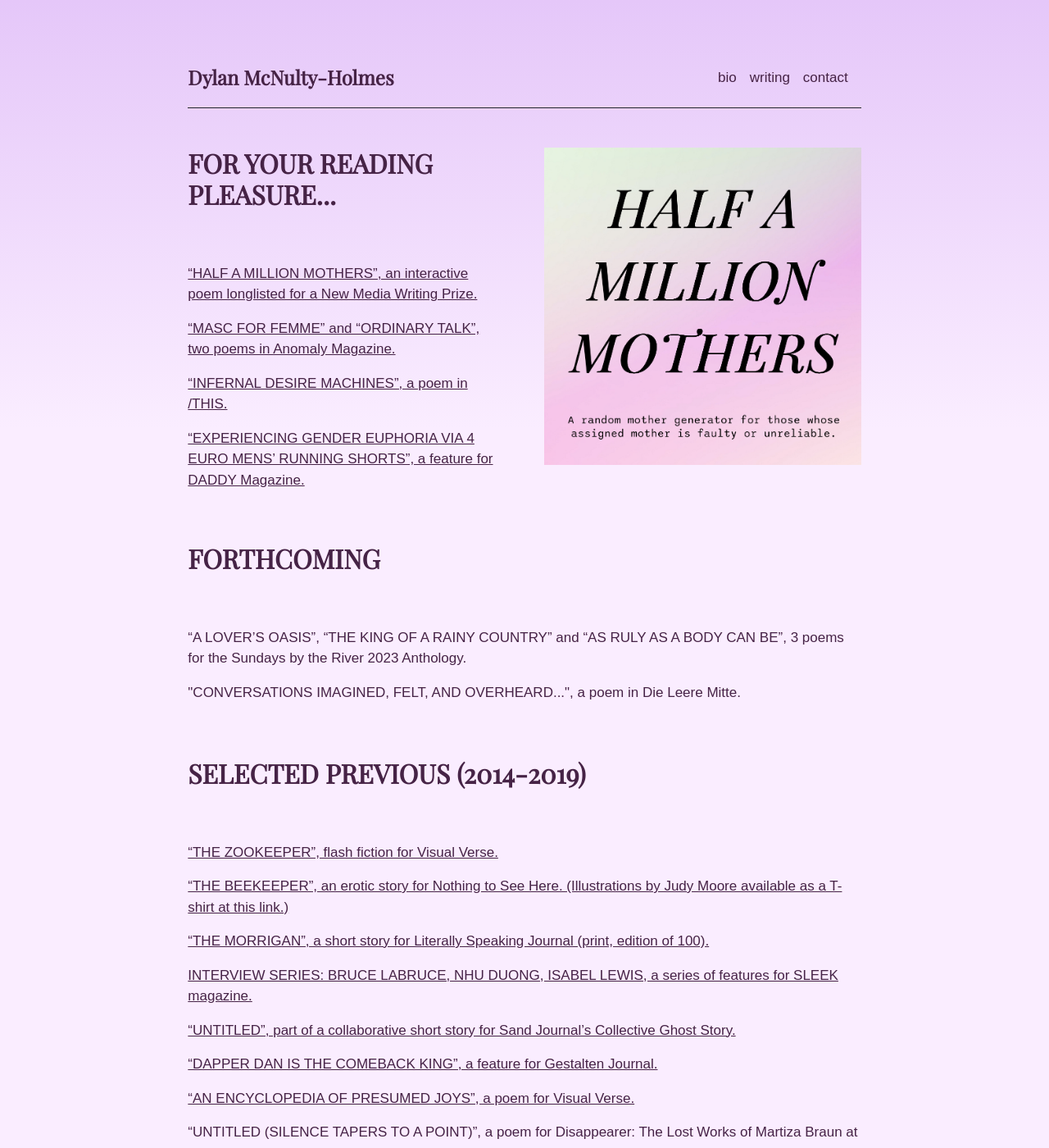
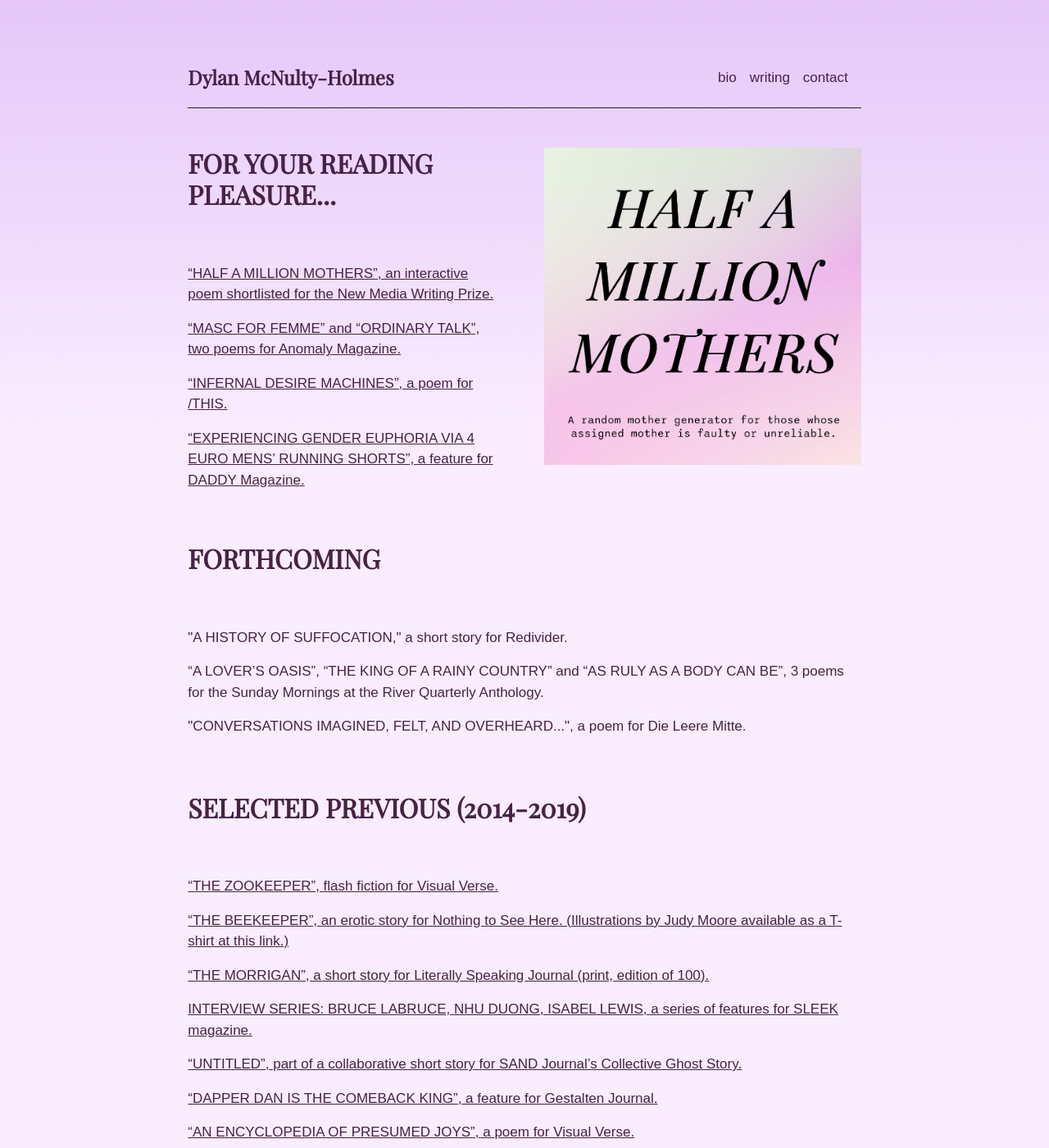
Before and after one commit to dyl-amh/website, a Jekyll site: the page built from writing.md, in a window 1280 px wide and 1400 px high. Shown: the whole window at 82% size. Built offline with Jekyll 4.4.1, drawn with Linux system fonts in a browser that asks for light colours.

Commit message:
Updated publications and bio

```diff
--- a/_data/publications.yml
+++ b/_data/publications.yml
@@ -1,11 +1,12 @@
 forthcoming:
-- {name: '“A LOVER’S OASIS”, “THE KING OF A RAINY COUNTRY” and “AS RULY AS A BODY CAN BE”, 3 poems for the Sundays by the River 2023 Anthology.'}
-- {name: '"CONVERSATIONS IMAGINED, FELT, AND OVERHEARD...", a poem in Die Leere Mitte.'}
+- {name: '"A HISTORY OF SUFFOCATION," a short story for Redivider.'}
+- {name: '“A LOVER’S OASIS”, “THE KING OF A RAINY COUNTRY” and “AS RULY AS A BODY CAN BE”, 3 poems for the Sunday Mornings at the River Quarterly Anthology.'}
+- {name: '"CONVERSATIONS IMAGINED, FELT, AND OVERHEARD...", a poem for Die Leere Mitte.'}
 
 featured:
-- {name: '“HALF A MILLION MOTHERS”, an interactive poem longlisted for a New Media Writing Prize.', url: 'https://bit.ly/nmwp_vote'}
-- {name: '“MASC FOR FEMME” and “ORDINARY TALK”, two poems in Anomaly Magazine.', url: 'https://anmly.org/ap35/dylan-mcnulty-holmes/'}
-- {name: '“INFERNAL DESIRE MACHINES”, a poem in /THIS.', url: 'https://thisissue01.cargo.site/Dylan'}
+- {name: '“HALF A MILLION MOTHERS”, an interactive poem shortlisted for the New Media Writing Prize.', url: 'https://newmediawritingprize.co.uk/2022-shortlist/'}
+- {name: '“MASC FOR FEMME” and “ORDINARY TALK”, two poems for Anomaly Magazine.', url: 'https://anmly.org/ap35/dylan-mcnulty-holmes/'}
+- {name: '“INFERNAL DESIRE MACHINES”, a poem for /THIS.', url: 'https://thisissue01.cargo.site/Dylan'}
 - {name: '“EXPERIENCING GENDER EUPHORIA VIA 4 EURO MENS’ RUNNING SHORTS”, a feature for DADDY Magazine.', url: 'https://www.daddy.land/stories/experiencing-gender-euphoria-via-7-euro-mens-running-shorts'}
 
 index:
@@ -13,7 +14,7 @@ index:
 - {name: '“THE BEEKEEPER”, an erotic story for Nothing to See Here. (Illustrations by Judy Moore available as a T-shirt at this link.)', url: 'https://tom-or-judy.creator-spring.com/listing/buy-bee-keeper?product=389'}
 - {name: '“THE MORRIGAN”, a short story for Literally Speaking Journal (print, edition of 100).', url: 'https://www.facebook.com/literallyspeakingberlin'}
 - {name: 'INTERVIEW SERIES: BRUCE LABRUCE, NHU DUONG, ISABEL LEWIS, a series of features for SLEEK magazine.', url: 'https://www.sleek-mag.com/article/nhu-duong-interview/'}
-- {name: '“UNTITLED”, part of a collaborative short story for Sand Journal’s Collective Ghost Story.', url: 'https://www.facebook.com/events/285420588627131/'}
+- {name: '“UNTITLED”, part of a collaborative short story for SAND Journal’s Collective Ghost Story.', url: 'https://www.facebook.com/events/285420588627131/'}
 - {name: '“DAPPER DAN IS THE COMEBACK KING”, a feature for Gestalten Journal.', url: 'https://gestalten.com/blogs/journal/dapper-dan-comeback-king-of-high-fashion-with-street-sensibility'}
 - {name: '“AN ENCYCLOPEDIA OF PRESUMED JOYS”, a poem for Visual Verse.', url: 'https://visualverse.org/submissions/encyclopedia-presumed-joys/'}
 - {name: '“UNTITLED (SILENCE TAPERS TO A POINT)”, a poem for Disappearer: The Lost Works of Martiza Braun at Mindscape Universe.'}
```
Also changed, not shown: bio.md (+1 -1 lines).
